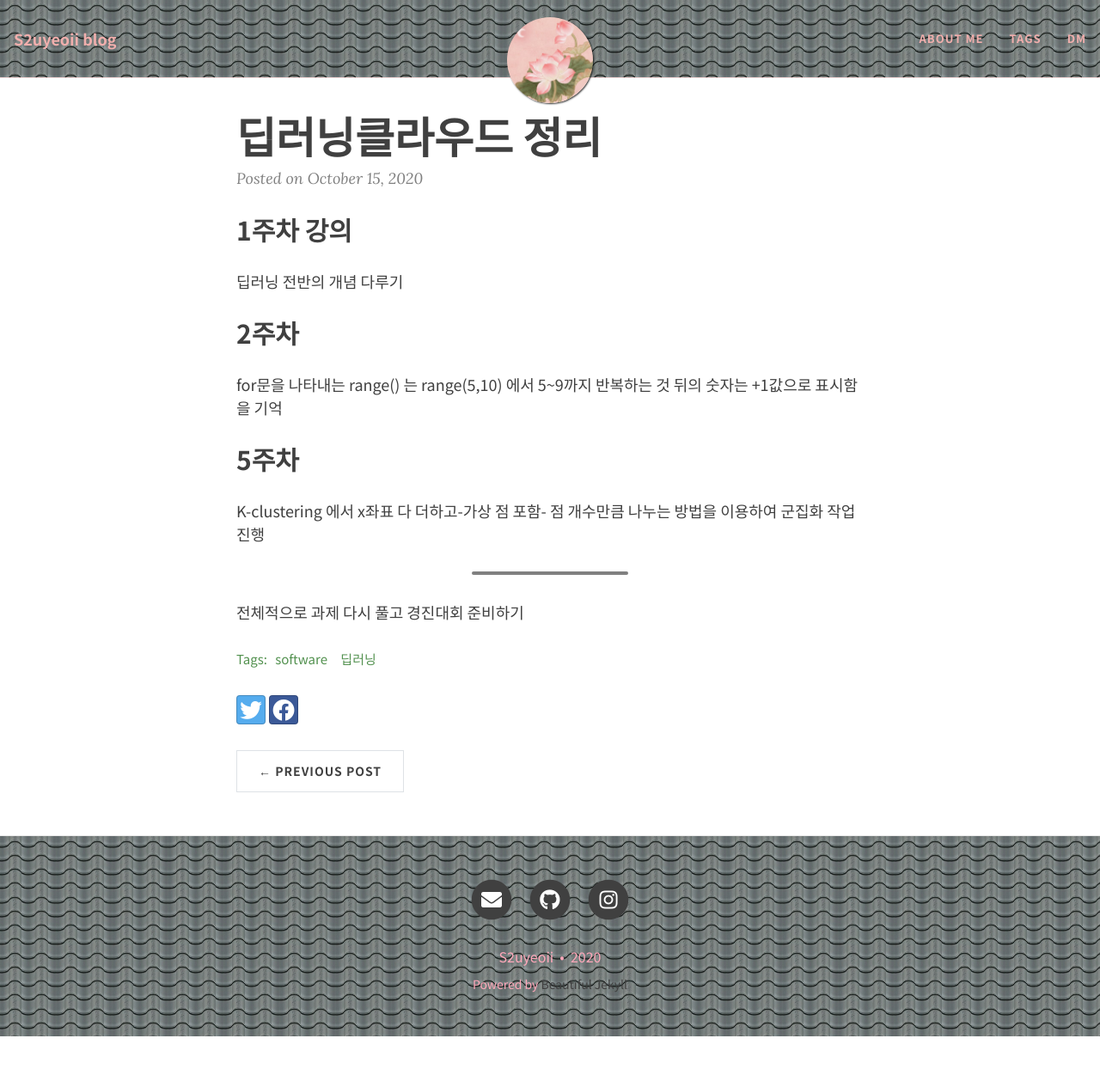
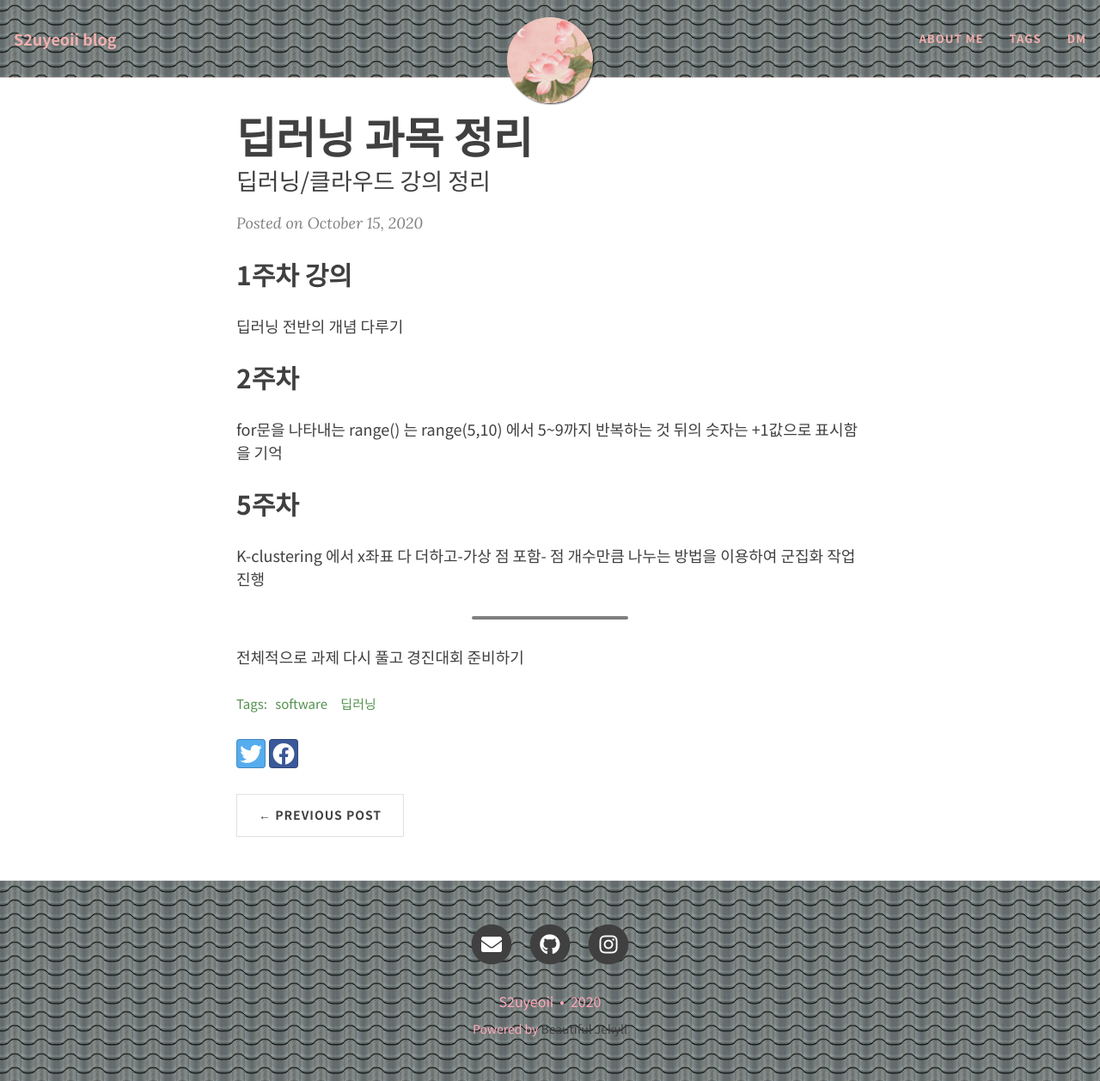
Before and after one commit to yeoneed/yeoneed.github.io, a Jekyll site: the page built from _posts/2020-10-15-딥러닝정리.md, in a window 1280 px wide and 1258 px high. Shown: the whole window at 86% size. Built offline with Jekyll 4.4.1, drawn with Linux system fonts in a browser that asks for light colours; nearby versions of some CDN libraries; some web fonts are replaced.

Commit message:
Update 2020-10-15-딥러닝정리.md

```diff
--- a/_posts/2020-10-15-딥러닝정리.md
+++ b/_posts/2020-10-15-딥러닝정리.md
@@ -1,7 +1,7 @@
 ---
 layout: post
-title: 딥러닝클라우드 정리
-subtitle:
+title: 딥러닝 과목 정리
+subtitle: 딥러닝/클라우드 강의 정리
 comments: true
 tags: [software, 딥러닝]
 ---
```
